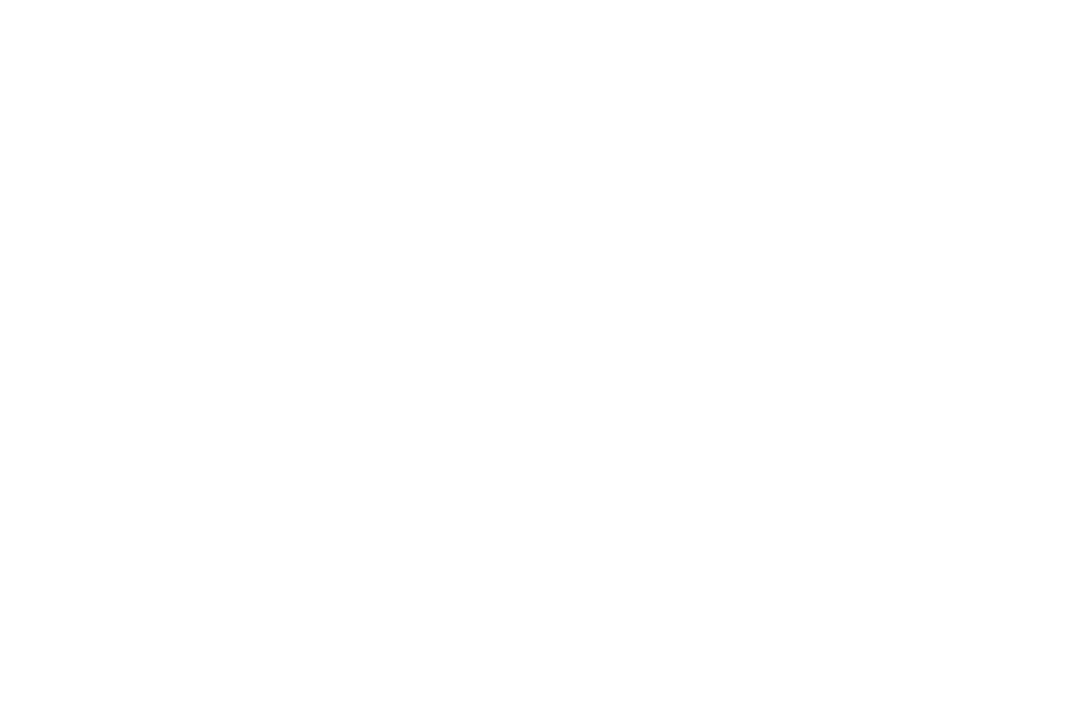
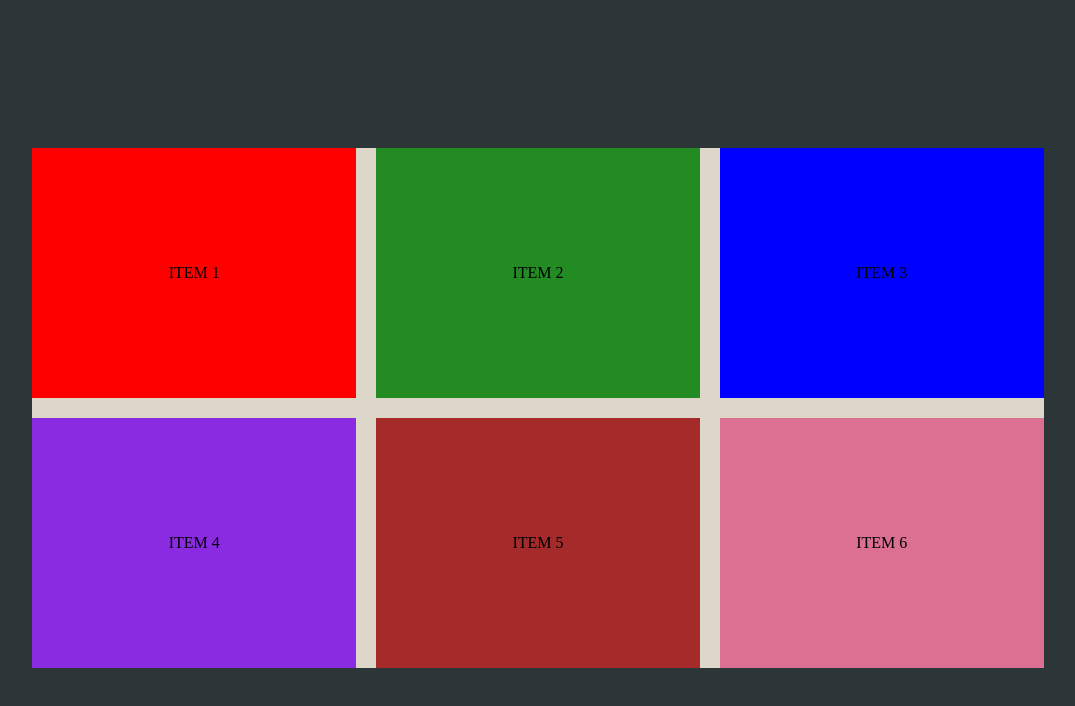
Before and after one commit to nitin0409sep/CSS, a plain HTML site: page grid-box/index.html in a window 1280 px wide. Shown: the whole page, without its empty margins (102-1177 px from the left). Drawn offline with Linux system fonts and the light colour scheme.

Commit message:
Grid CSS

```diff
--- a/grid-box/index.html
+++ b/grid-box/index.html
@@ -9,7 +9,14 @@
 </head>
 
 <body>
-
+    <div class="grid-container">
+        <div class="item item-1">Item 1</div>
+        <div class="item item-2">Item 2</div>
+        <div class="item item-3">Item 3</div>
+        <div class="item item-4">Item 4</div>
+        <div class="item item-5">Item 5</div>
+        <div class="item item-6">Item 6</div>
+    </div>
 </body>
 
 </html>
--- a/grid-box/styles.css
+++ b/grid-box/styles.css
@@ -0,0 +1,120 @@
+body {
+    min-height: 100vh;
+    display: flex;
+    justify-content: center;
+    align-items: center;
+    background-color: #2c3639;
+}
+
+.grid-container {
+    width: 80%;
+    margin: 100px auto;
+    background-color: #dcd7c9;
+
+    /*? Parent Container */
+    display: grid;
+
+    /*? Rows */
+    grid-template-rows: 250px 250px;
+    grid-template-rows: repeat(2, 250px);
+
+    /*? Helpful for implicit grid, means when any item goes down or new row generated then each item should be of 250px init. */
+    grid-auto-rows: 250px;
+
+    /*? Columns */
+    grid-template-columns: 250px 250px 1fr;
+    grid-template-columns: 1fr 1fr 1fr;
+    grid-template-columns: repeat(3, 1fr);
+
+    /*? Text Position  */
+    /*! Takes Min Length of Longest Word in the Sentence */
+    grid-template-columns: 1fr min-content repeat(1, 1fr);
+
+    /*! Takes Max Length OR we can sat it works as no-wrap */
+    grid-template-columns: 1fr max-content repeat(1, 1fr);
+
+    /*! Takes Min Length & Max Length */
+    grid-template-columns: 1fr minmax(250px, 1fr) repeat(1, 1fr);
+
+    /*! Make Responsive */
+    /*? Take Column Count According to you, and whose min-width:250px and max: 1fr according to parent container width. */
+    grid-template-columns: repeat(auto-fill, minmax(250px, 1fr));
+
+    /*? Default For screen size greater than 1200px, written 1 media query too see it  */
+    grid-template-columns: repeat(3, minmax(250px, 1fr));
+
+    /*? Gaps */
+    row-gap: 20px;
+    column-gap: 20px;
+    gap: 20px;
+
+    /*? Align Items - Vertically */
+    align-items: start;
+    align-items: center;
+    align-items: end;
+    align-items: stretch;
+
+    /*? Justify Items - Horizontally */
+    justify-items: center;
+    justify-items: start;
+    justify-items: end;
+    justify-items: stretch;
+}
+
+
+.item {
+    display: grid;
+    place-items: center;
+    text-transform: uppercase;
+}
+
+.item-1 {
+    background-color: red;
+
+    /*! Movement of item  */
+    /*? Grid Row Start & End  */
+    /* grid-row-start: 2; */
+    /* grid-row-end: 3; */
+
+    /*! Start / End */
+    /* grid-row: 2 / 3; */
+
+    /*? Grid Column Start & End  */
+    /* grid-column-start: 2; */
+    /* grid-column: 2 / 3; */
+
+    /*! Start / End */
+    /* grid-column-end: 3; */
+
+    /*! Short Hand For All 4 Above Properties  */
+    /* grid-area: 2 / 2 / 3 / 3; */
+    /*? Start Row / Start Column / End Row / End Column */
+}
+
+.item-2 {
+    background-color: forestgreen;
+}
+
+.item-3 {
+    background-color: blue;
+    /* grid-column: 2 / 4; */
+}
+
+.item-4 {
+    background-color: blueviolet;
+}
+
+.item-5 {
+    background-color: brown;
+}
+
+.item-6 {
+    background-color: palevioletred;
+}
+
+/*! Media Query  */
+@media (width < 1200px) {
+    .grid-container {
+        grid-template-columns: repeat(auto-fit, minmax(250px, 1fr));
+    }
+}
```
